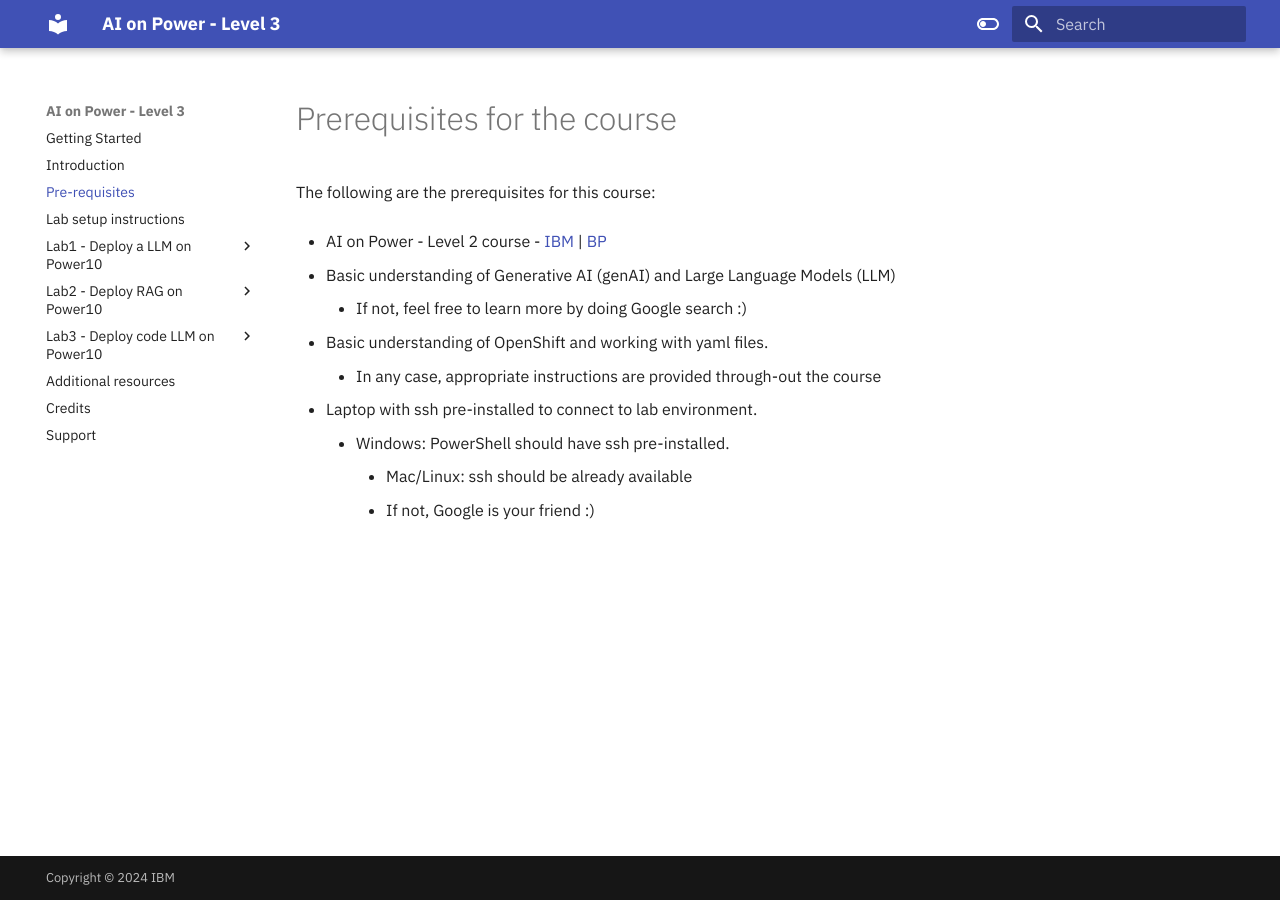
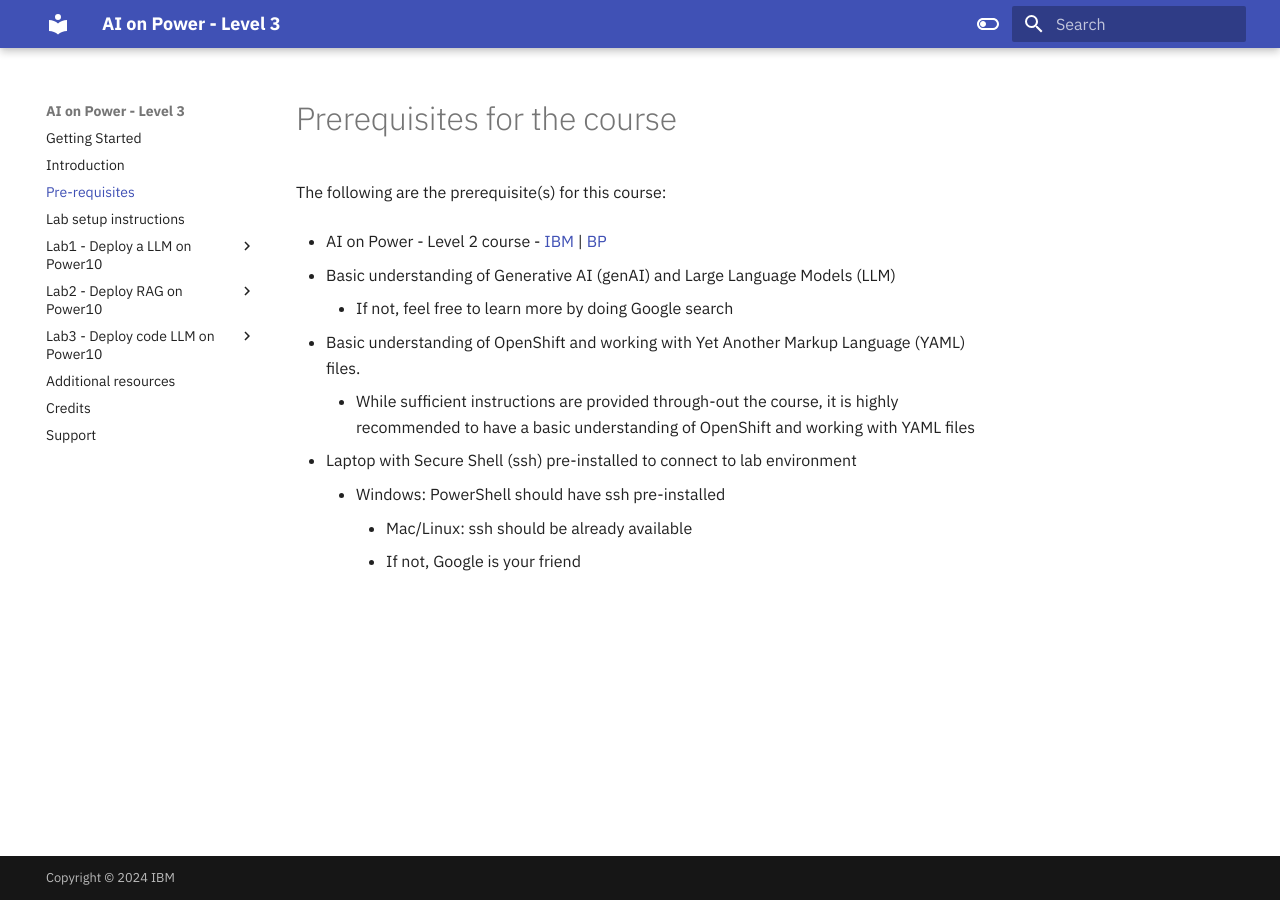
Before and after one commit to IBM/AI-on-Power-Level3, an MkDocs documentation site: the page built from docs/pre-req.md, in a window 1280 px wide. Built offline with MkDocs 1.6.1 and Material for MkDocs 9.7.7, drawn with Linux system fonts in a browser that asks for light colours.

Commit message:
fix some review comments

```diff
--- a/docs/pre-req.md
+++ b/docs/pre-req.md
@@ -1,16 +1,16 @@
 # Prerequisites for the course
 
-The following are the prerequisites for this course:
+The following are the prerequisite(s) for this course:
 
 * AI on Power - Level 2 course - [IBM](https://yourlearning.ibm.com/activity/PLAN-95E47B97CBB5){target="_blank"} | [BP](https://learn.ibm.com/course/view.php?id=16329){target="_blank"}
 
 * Basic understanding of Generative AI (genAI) and Large Language Models (LLM)
-   	- If not, feel free to learn more by doing Google search :)
+   	- If not, feel free to learn more by doing Google search
 
-* Basic understanding of OpenShift and working with yaml files.
-	- In any case, appropriate instructions are provided through-out the course
+* Basic understanding of OpenShift and working with Yet Another Markup Language (YAML) files.
+	- While sufficient instructions are provided through-out the course, it is highly recommended to have a basic understanding of OpenShift and working with YAML files
 
-* Laptop with ssh pre-installed to connect to lab environment.
- 	- Windows: PowerShell should have ssh pre-installed.
+* Laptop with Secure Shell (ssh) pre-installed to connect to lab environment
+ 	- Windows: PowerShell should have ssh pre-installed
     	- Mac/Linux: ssh should be already available
-       	- If not, Google is your friend :)
+       	- If not, Google is your friend
```
